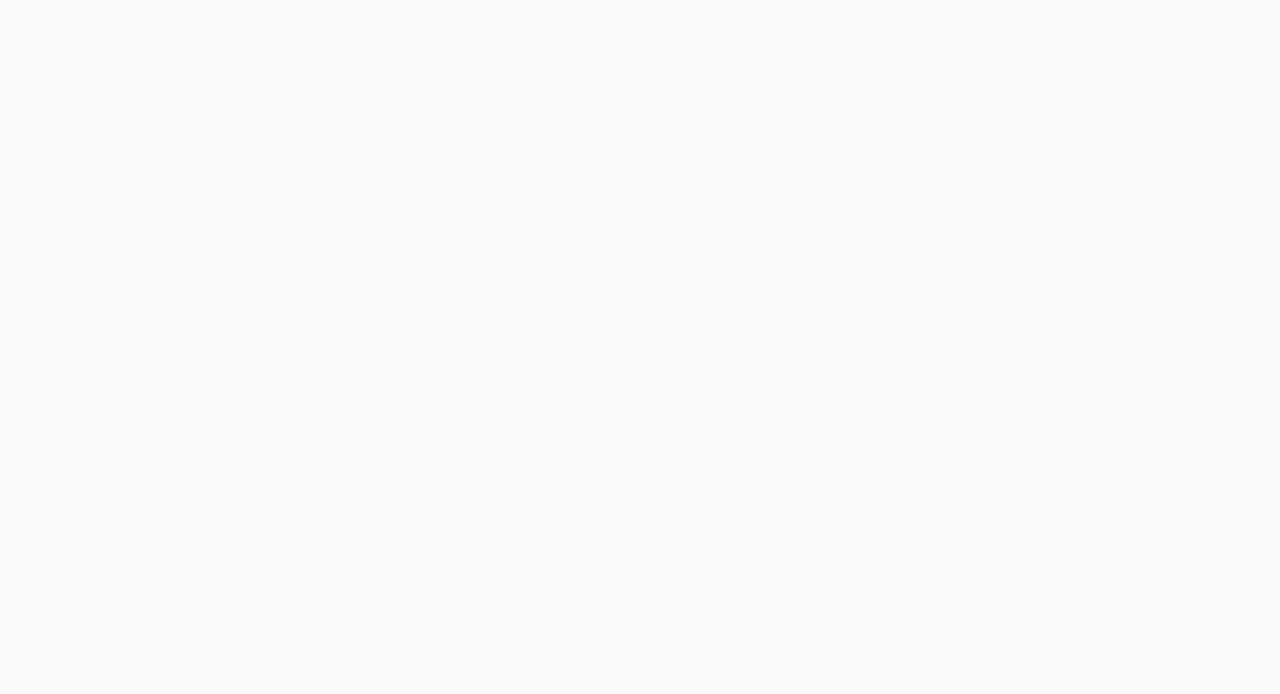
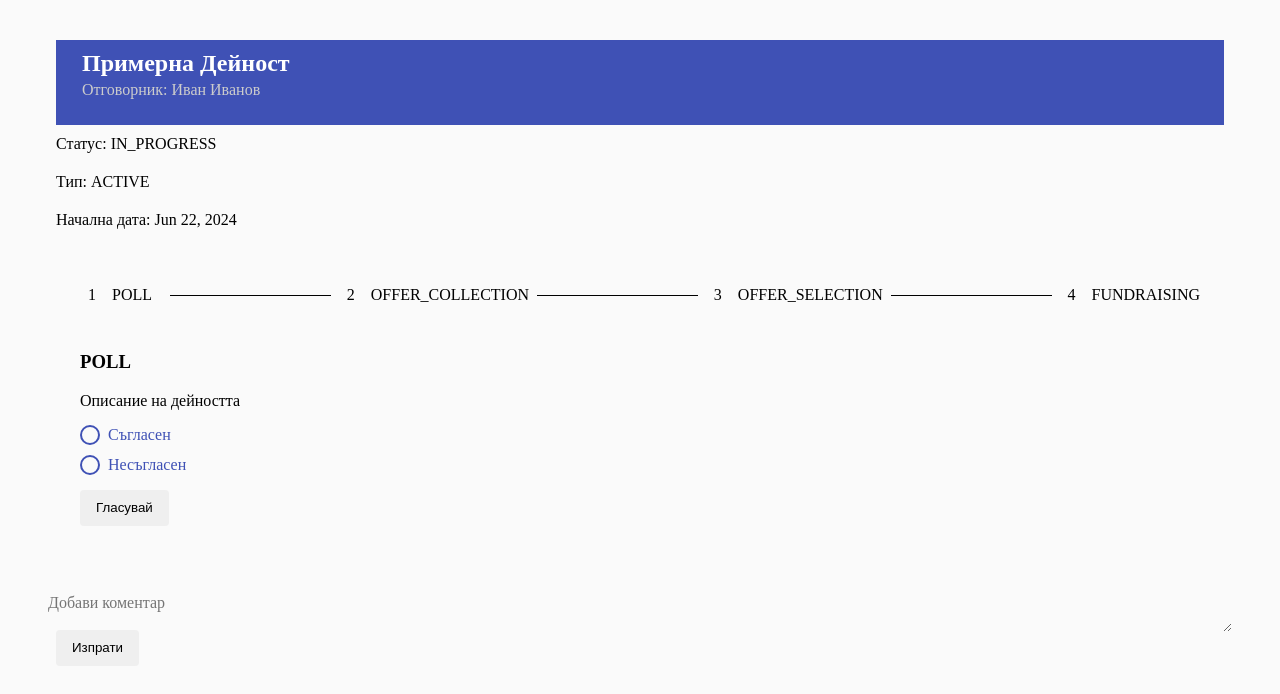
Before and after one commit to VeselinTodorov2000/ResunityHomeownerClient, an Angular app: page /activity in a window 1280 px wide. Before the commit this address led to /. Shown: the top 694 px of the page. Built offline with nearby package versions, Linux system fonts and the light colour scheme.

Commit message:
activity screen

```diff
--- /dev/null
+++ b/src/app/activity/activity.component.css
@@ -0,0 +1,81 @@
+mat-card {
+  margin: 20px;
+  padding: 20px;
+}
+
+mat-card-header {
+  background-color: #3f51b5;
+  color: white;
+  padding: 10px;
+}
+
+mat-card-title {
+  font-size: 1.5em;
+  font-weight: bold;
+}
+
+mat-card-subtitle {
+  font-size: 1em;
+  color: #ccc;
+}
+
+mat-card-content {
+  display: flex;
+  flex-direction: column;
+}
+
+mat-card-content p {
+  margin: 10px 0;
+}
+
+mat-horizontal-stepper {
+  margin: 20px 0;
+  width: 100%;
+}
+
+.mat-step-header {
+  background-color: #3f51b5;
+}
+
+.mat-step-label {
+  color: white;
+}
+
+.step-content {
+  margin: 20px 0;
+}
+
+mat-radio-group {
+  display: flex;
+  flex-direction: column;
+  margin-bottom: 10px;
+}
+
+mat-radio-button {
+  margin: 5px 0;
+  color: #3f51b5;
+}
+
+mat-radio-button.mat-radio-checked .mat-radio-inner-circle {
+  background-color: #3f51b5;
+}
+
+.payment-form {
+  margin-top: 20px;
+}
+
+.payment-form mat-form-field {
+  width: 100%;
+  margin-bottom: 10px;
+}
+
+.payment-form button {
+  margin-top: 20px;
+}
+
+@media (min-width: 600px) {
+  .payment-form {
+    max-width: 500px;
+    margin: 20px auto;
+  }
+}
--- /dev/null
+++ b/src/app/activity/activity.component.html
@@ -0,0 +1,73 @@
+<mat-card *ngIf="activity">
+  <mat-card-header>
+    <mat-card-title>{{ activity.name }}</mat-card-title>
+    <mat-card-subtitle>Отговорник: {{ activity.responsible }}</mat-card-subtitle>
+  </mat-card-header>
+  <mat-card-content>
+    <p>Статус: {{ getActivityStatusName(activity.status) }}</p>
+    <p>Тип: {{ getActivityTypeName(activity.type) }}</p>
+    <p>Начална дата: {{ activity.startDate | date }}</p>
+
+    <!-- Stepper за стъпките -->
+    <mat-horizontal-stepper linear [selectedIndex]="currentStepIndex" (selectionChange)="onStepChange($event)">
+      <mat-step *ngFor="let step of activity.steps; let i = index" [label]="getStepName(step.stepNumber)">
+        <ng-template matStepLabel>{{ getStepName(step.stepNumber) }}</ng-template>
+        <div class="step-content" *ngIf="step.stepNumber === stepNames.POLL">
+          <h3>{{ getStepName(stepNames.POLL) }}</h3>
+          <p>Описание на дейността</p>
+          <mat-radio-group>
+            <mat-radio-button value="agree">Съгласен</mat-radio-button>
+            <mat-radio-button value="disagree">Несъгласен</mat-radio-button>
+          </mat-radio-group>
+          <button mat-raised-button color="primary" (click)="onVote()">Гласувай</button>
+        </div>
+        <div class="step-content" *ngIf="step.stepNumber === stepNames.OFFER_COLLECTION">
+          <h3>{{ getStepName(stepNames.OFFER_COLLECTION) }}</h3>
+          <p>Списък с оферти:</p>
+          <!-- Списък с оферти -->
+          <button mat-raised-button color="primary" (click)="onAddOffer()">Добави оферта</button>
+        </div>
+        <div class="step-content" *ngIf="step.stepNumber === stepNames.OFFER_SELECTION">
+          <h3>{{ getStepName(stepNames.OFFER_SELECTION) }}</h3>
+          <p>Избор на оферта:</p>
+          <mat-radio-group>
+            <!-- Примерни оферти -->
+            <mat-radio-button value="offer1">Оферта 1</mat-radio-button>
+            <mat-radio-button value="offer2">Оферта 2</mat-radio-button>
+          </mat-radio-group>
+          <button mat-raised-button color="primary" (click)="onVote()">Гласувай</button>
+        </div>
+
+        <div class="step-content payment-form" *ngIf="step.stepNumber === stepNames.FUNDRAISING">
+          <h3>{{ getStepName(stepNames.FUNDRAISING) }}</h3>
+          <p>Форма за плащане с дебитна карта:</p>
+
+          <mat-form-field appearance="fill">
+            <input matInput placeholder="Въведете име на карта">
+          </mat-form-field>
+
+          <mat-form-field appearance="fill">
+            <input matInput placeholder="Въведете номер на карта" type="number">
+          </mat-form-field>
+
+          <mat-form-field appearance="fill">
+            <input matInput placeholder="MM/YYYY" type="text">
+          </mat-form-field>
+
+          <mat-form-field appearance="fill">
+            <input matInput placeholder="Въведете CVC код" type="number">
+          </mat-form-field>
+
+          <button mat-raised-button color="primary" (click)="onPay()">Потвърди плащането</button>
+        </div>
+
+      </mat-step>
+    </mat-horizontal-stepper>
+  </mat-card-content>
+
+  <!-- Коментарна секция -->
+  <mat-card-actions>
+    <textarea matInput placeholder="Добави коментар"></textarea>
+    <button mat-raised-button color="accent">Изпрати</button>
+  </mat-card-actions>
+</mat-card>
--- /dev/null
+++ b/src/app/activity/activity.component.ts
@@ -0,0 +1,72 @@
+import {Component, OnInit} from '@angular/core';
+import {Activity, StepNumber} from "../models/activity";
+import {ActivityStatus} from "../models/activity-status";
+import {ActivityType} from "../models/activity-type";
+
+@Component({
+  selector: 'app-activity',
+  templateUrl: './activity.component.html',
+  styleUrls: ['./activity.component.css']
+})
+export class ActivityComponent implements OnInit {
+  activity: Activity = {
+    name: 'Примерна Дейност',
+    responsible: 'Иван Иванов',
+    status: ActivityStatus.IN_PROGRESS,
+    type: ActivityType.ACTIVE,
+    startDate: new Date(),
+    steps: [
+      {stepNumber: StepNumber.POLL, startDate: new Date(), isActive: true},
+      {stepNumber: StepNumber.OFFER_COLLECTION, isActive: false},
+      {stepNumber: StepNumber.OFFER_SELECTION, isActive: false},
+      {stepNumber: StepNumber.FUNDRAISING, isActive: false}
+    ]
+  };
+
+  ngOnInit(): void {
+  }
+  activityStatusNames = ActivityStatus;
+  activityTypeNames = ActivityType;
+
+  currentStepIndex: number = 0;
+
+  stepNames = StepNumber;
+
+  getStepName(step: StepNumber): string {
+    switch (step) {
+      case StepNumber.POLL: return 'POLL';
+      case StepNumber.OFFER_COLLECTION: return 'OFFER_COLLECTION';
+      case StepNumber.OFFER_SELECTION: return 'OFFER_SELECTION';
+      case StepNumber.FUNDRAISING: return 'FUNDRAISING';
+      default: return 'Unknown Step';
+    }
+  }
+
+  getActivityStatusName(status: ActivityStatus): string {
+    return ActivityStatus[status];
+  }
+
+  getActivityTypeName(type: ActivityType): string {
+    return ActivityType[type];
+  }
+
+  onVote(): void {
+    this.currentStepIndex++;
+  }
+
+  onAddOffer(): void {
+    // Implement the logic to add an offer
+  }
+
+  onFundraise(): void {
+    // Implement the logic to confirm fundraising
+  }
+
+  onStepChange(event: any): void {
+    this.currentStepIndex = event.selectedIndex;
+  }
+
+  onPay() {
+
+  }
+}
--- a/src/app/app-routing.module.ts
+++ b/src/app/app-routing.module.ts
@@ -7,12 +7,17 @@ import { ActivitiesComponent } from './activities/activities.component';
 import { NotificationsComponent } from './notifications/notifications.component';
 import { CashierComponent } from './cashier/cashier.component';
 import { TransactionsComponent } from './cashier/transactions/transactions.component';
+import {ActivityComponent} from "./activity/activity.component";
 
 const routes: Routes = [
   { path: '', component: LoginComponent },
   {
     path: 'buildings',
     component: BuildingSelectionComponent,
+  },
+  {
+    path: 'activity',
+    component: ActivityComponent,
   },
   {
     path: 'buildings/:id',
--- a/src/app/app.module.ts
+++ b/src/app/app.module.ts
@@ -17,6 +17,7 @@ import { ActivitiesComponent } from './activities/activities.component';
 import { CreateNotificationComponent } from './notifications/create-notification/create-notification.component';
 import { TransactionsComponent } from './cashier/transactions/transactions.component';
 import { HttpClientModule } from '@angular/common/http';
+import { ActivityComponent } from './activity/activity.component';
 
 @NgModule({
   declarations: [
@@ -30,6 +31,7 @@ import { HttpClientModule } from '@angular/common/http';
     ActivitiesComponent,
     CreateNotificationComponent,
     TransactionsComponent,
+    ActivityComponent,
   ],
   imports: [
     BrowserModule,
--- /dev/null
+++ b/src/app/models/offer.ts
@@ -0,0 +1,5 @@
+export interface Offer {
+  executor: string;
+  description: string;
+  price: number;
+}
```
Also changed, not shown: src/app/material/material.module.ts (+12 -3 lines), 1 other file (tests, documents, lock files or other folders).
